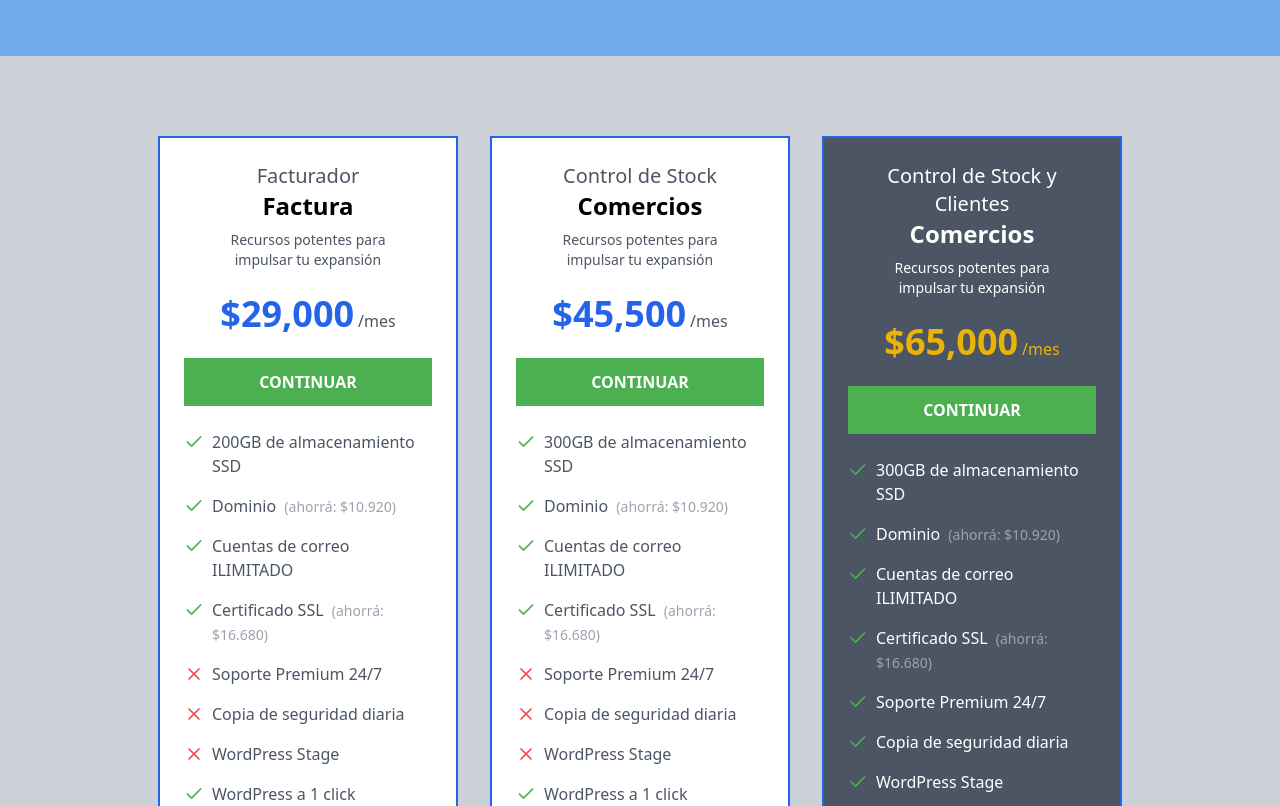
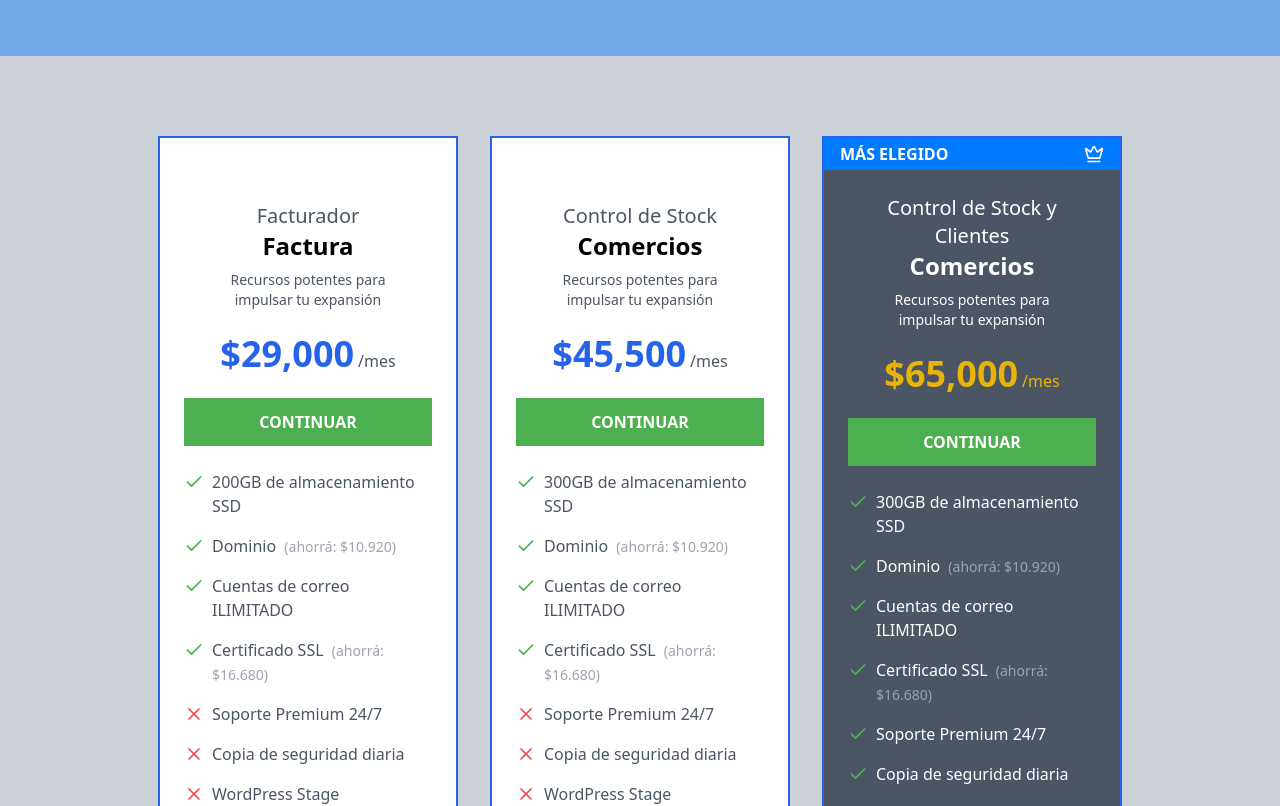
Before and after one commit to anibal317/facturacion, a Next.js app: page / in a window 1280 px wide. Shown: the part 1600-2406 px from the top of the page. Built offline with nearby package versions, Linux system fonts and the light colour scheme.

Commit message:
acomodando pricing

```diff
--- a/components/pracingCard/pricing-card.tsx
+++ b/components/pracingCard/pricing-card.tsx
@@ -7,24 +7,31 @@ interface PricingCardProps {
 
 export function PricingCard({ plan }: PricingCardProps) {
   return (
-    <div className={`border-2 ${plan.isRecommended?'bg-gray-600':'bg-white'} border-blue-600 rounded-lg w-[300px] overflow-hidden`}>
-      {/* {plan.isRecommended && (
-        <div className="flex justify-between items-center bg-[#FF5C00] px-4 py-1 text-white recommended-badge">
+    <div className={`border-2 ${plan.isRecommended ? 'bg-gray-600' : 'bg-white'} border-blue-600 rounded-lg w-[300px] overflow-hidden`}>
+      {plan.isRecommended ? (
+        <div className="flex justify-between items-center bg-[#007bff] px-4 py-1 text-white recommended-badge">
           <span className="font-semibold">MÁS ELEGIDO</span>
           <div className="flex items-center">
-            {[...Array(5)].map((_, i) => (
+            {/* {[...Array(5)].map((_, i) => (
               <span key={i} className="text-lg text-white">★</span>
-            ))}
+            ))} */}
             <Crown className="ml-1 w-5 h-5" />
           </div>
         </div>
-      )} */}
+      ) : (
+        <div className="flex justify-between items-center bg-white px-4 py-1 text-white recommended-badge">
+          <span className="px-16 py-4 font-semibold"></span>
+          <div className="flex items-center">
+          </div>
+        </div>
 
-      <div className={`p-6 ${plan.isRecommended?'bg-gray-600 text-white':'bg-white'}`}>
+      )}
+
+      <div className={`p-6 ${plan.isRecommended ? 'bg-gray-600 text-white' : 'bg-white'}`}>
         <div className="mb-6 text-center">
-          <h2 className={`${plan.isRecommended?'bg-gray-600 text-white':'bg-white'} text-gray-600 text-xl`}>{plan.title}</h2>
-          <h3 className={`${plan.isRecommended?'bg-gray-600 text-white':'bg-white'} font-bold text-2xl`}>{plan.subtitle}</h3>
-          <p className={`${plan.isRecommended?'bg-gray-600 text-white':'bg-white'} mt-2 text-gray-600 text-sm`}>
+          <h2 className={`${plan.isRecommended ? 'bg-gray-600 text-white' : 'bg-white'} text-gray-600 text-xl`}>{plan.title}</h2>
+          <h3 className={`${plan.isRecommended ? 'bg-gray-600 text-white' : 'bg-white'} font-bold text-2xl`}>{plan.subtitle}</h3>
+          <p className={`${plan.isRecommended ? 'bg-gray-600 text-white' : 'bg-white'} mt-2 text-gray-600 text-sm`}>
             Recursos potentes para<br />impulsar tu expansión
           </p>
         </div>
@@ -32,17 +39,17 @@ export function PricingCard({ plan }: PricingCardProps) {
         <div className="mb-6 text-center">
           {plan.discount && plan.discountedPrice && (
             <div className="flex justify-center items-center gap-2">
-              <span className={`${plan.isRecommended?'bg-gray-600 text-white':'bg-white'} text-gray-400 line-through`}>${plan.originalPrice.toLocaleString()}</span>
-              <span className={`${plan.isRecommended?'bg-gray-600 text-white':'bg-white'}  px-2 py-1 rounded-full font-bold `}>
+              <span className={`${plan.isRecommended ? 'bg-gray-600 text-white' : 'bg-white'} text-gray-400 line-through`}>${plan.originalPrice.toLocaleString()}</span>
+              <span className={`${plan.isRecommended ? 'bg-gray-600 text-white' : 'bg-white'}  px-2 py-1 rounded-full font-bold `}>
                 {plan.discount}% OFF
               </span>
             </div>
           )}
           <div className="flex justify-center items-baseline mt-2">
-            <span className={`${plan.isRecommended?'bg-gray-600 text-yellow-500':'bg-white text-blue-600'} font-bold text-4xl`}>
+            <span className={`${plan.isRecommended ? 'bg-gray-600 text-yellow-500' : 'bg-white text-blue-600'} font-bold text-4xl`}>
               ${(plan.discountedPrice || plan.originalPrice).toLocaleString()}
             </span>
-            <span className={`${plan.isRecommended?'bg-gray-600 text-yellow-500':'bg-white'} ml-1 text-gray-600`}>/mes</span>
+            <span className={`${plan.isRecommended ? 'bg-gray-600 text-yellow-500' : 'bg-white'} ml-1 text-gray-600`}>/mes</span>
           </div>
           {plan.freeMonths && (
             <div className="mt-2 font-semibold text-blue-600">
@@ -64,7 +71,7 @@ export function PricingCard({ plan }: PricingCardProps) {
                 <Check className="flex-shrink-0 mt-0.5 w-5 h-5 text-[#4CAF50]" />
               )}
               <div className="flex-1">
-                <span className={`${plan.isRecommended?'bg-gray-600 text-white':'bg-white'} text-gray-600`}>
+                <span className={`${plan.isRecommended ? 'bg-gray-600 text-white' : 'bg-white'} text-gray-600`}>
                   {feature.text} {feature.savings && (
                     <span className="ml-1 text-gray-400 text-sm">
                       (ahorrá: {feature.savings})
@@ -72,7 +79,7 @@ export function PricingCard({ plan }: PricingCardProps) {
                   )}
                 </span>
               </div>
-              {feature.hasInfo && <Info className={`${plan.isRecommended?'bg-gray-600 text-white':'bg-white'} flex-shrink-0 mt-0.5 w-4 h-4 text-blue-600`} />}
+              {feature.hasInfo && <Info className={`${plan.isRecommended ? 'bg-gray-600 text-white' : 'bg-white'} flex-shrink-0 mt-0.5 w-4 h-4 text-blue-600`} />}
             </li>
           ))}
         </ul>
--- a/data/plans.json
+++ b/data/plans.json
@@ -43,6 +43,10 @@
                 },
                 {
                     "text": "WordPress a 1 click"
+                },
+                {
+                    "text": "Tienda en línea",
+                    "isPremium": true
                 }
             ]
         },
```
